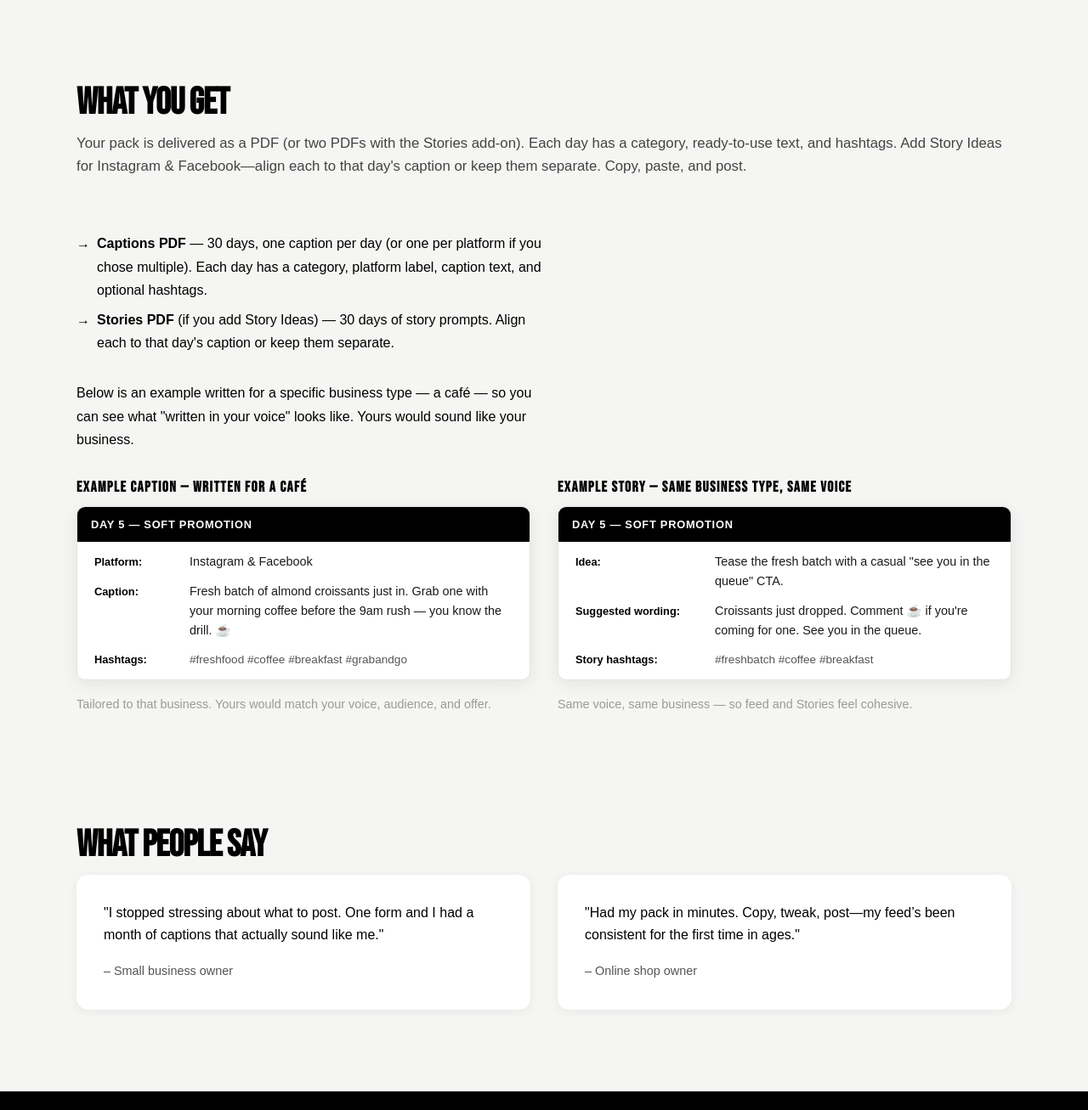
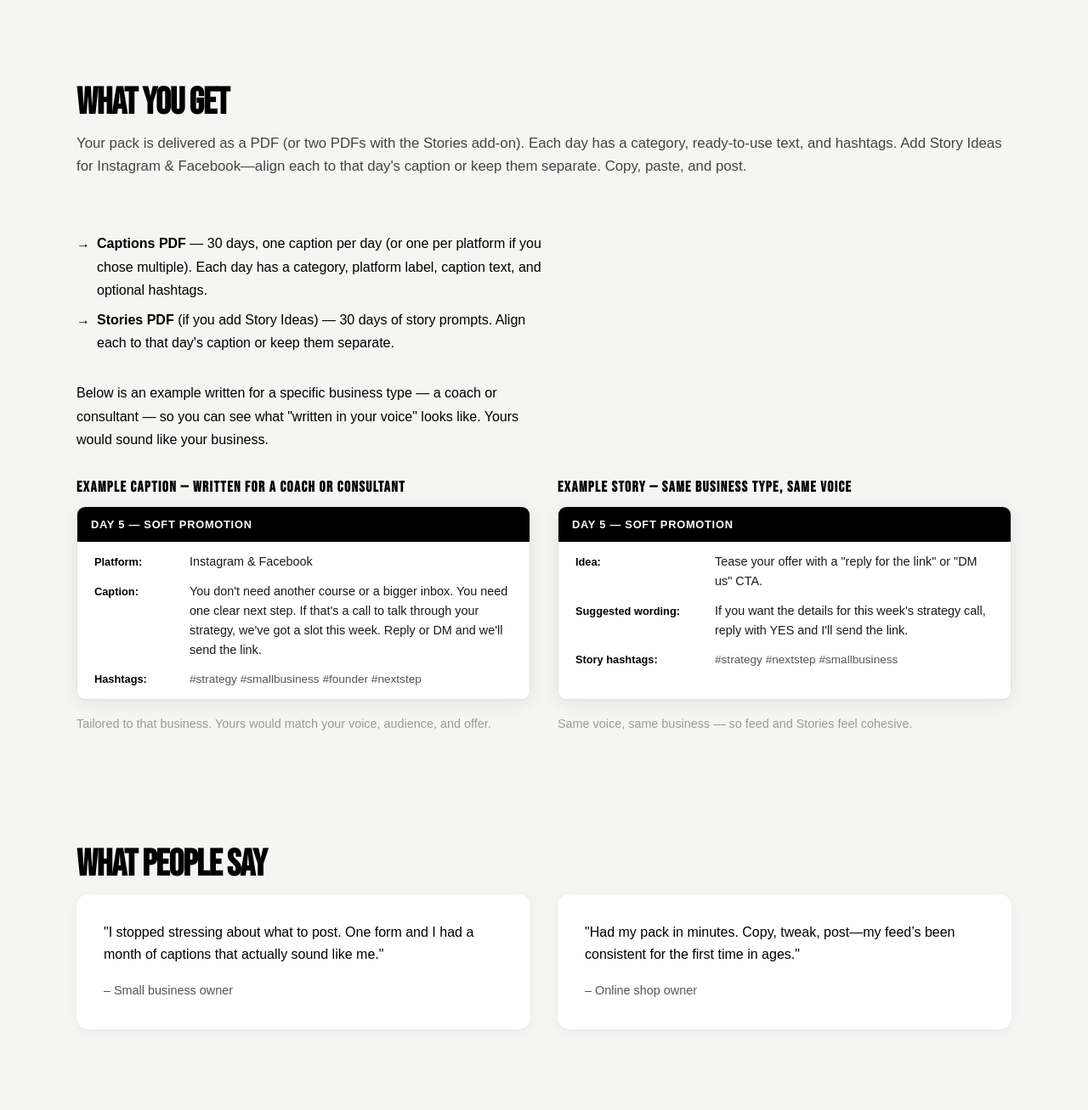
Before and after one commit to lumo22company/Lumo22, a Flask app: page /captions in a window 1280 px wide. Shown: the part 2620-3927 px from the top of the page at 85% size. Run offline with Flask 3, Linux system fonts and the light colour scheme; some web fonts are replaced.

Commit message:
Captions page: coach/consultant example, no emojis
Made-with: Cursor

```diff
--- a/templates/captions.html
+++ b/templates/captions.html
@@ -157,10 +157,10 @@
           <li data-reveal style="padding-left: 1.5rem; position: relative; margin-top: 0.5rem;"><span style="position: absolute; left: 0;">→</span> <strong>Stories PDF</strong> (if you add Story Ideas) — 30 days of story prompts. Align each to that day's caption or keep them separate.</li>
         </ul>
       </div>
-      <p data-reveal style="margin: 0 0 1.5rem; font-size: 1rem; color: var(--text-on-light, #1a1a1a); max-width: 560px; text-align: left;">Below is an example written for a specific business type — a café — so you can see what "written in your voice" looks like. Yours would sound like your business.</p>
+      <p data-reveal style="margin: 0 0 1.5rem; font-size: 1rem; color: var(--text-on-light, #1a1a1a); max-width: 560px; text-align: left;">Below is an example written for a specific business type — a coach or consultant — so you can see what "written in your voice" looks like. Yours would sound like your business.</p>
       <div class="captions-examples-grid">
         <div data-reveal>
-      <p class="dfd-heading" data-reveal style="font-size: 1.1rem; margin-top: 0; margin-bottom: 0.75rem;">Example caption — written for a café</p>
+      <p class="dfd-heading" data-reveal style="font-size: 1.1rem; margin-top: 0; margin-bottom: 0.75rem;">Example caption — written for a coach or consultant</p>
       <div class="captions-example-block example-block-captions">
         <div class="example-day-header">Day 5 — Soft Promotion</div>
         <div class="example-content">
@@ -170,11 +170,11 @@
           </div>
           <div class="example-row">
             <span class="example-label">Caption:</span>
-            <span class="example-value example-caption">Fresh batch of almond croissants just in. Grab one with your morning coffee before the 9am rush — you know the drill. ☕</span>
+            <span class="example-value example-caption">You don't need another course or a bigger inbox. You need one clear next step. If that's a call to talk through your strategy, we've got a slot this week. Reply or DM and we'll send the link.</span>
           </div>
           <div class="example-row">
             <span class="example-label">Hashtags:</span>
-            <span class="example-value example-hashtags">#freshfood #coffee #breakfast #grabandgo</span>
+            <span class="example-value example-hashtags">#strategy #smallbusiness #founder #nextstep</span>
           </div>
         </div>
       </div>
@@ -187,15 +187,15 @@
         <div class="example-content">
           <div class="example-row">
             <span class="example-label">Idea:</span>
-            <span class="example-value">Tease the fresh batch with a casual "see you in the queue" CTA.</span>
+            <span class="example-value">Tease your offer with a "reply for the link" or "DM us" CTA.</span>
           </div>
           <div class="example-row">
             <span class="example-label">Suggested wording:</span>
-            <span class="example-value">Croissants just dropped. Comment ☕ if you're coming for one. See you in the queue.</span>
+            <span class="example-value">If you want the details for this week's strategy call, reply with YES and I'll send the link.</span>
           </div>
           <div class="example-row">
             <span class="example-label">Story hashtags:</span>
-            <span class="example-value example-hashtags">#freshbatch #coffee #breakfast</span>
+            <span class="example-value example-hashtags">#strategy #nextstep #smallbusiness</span>
           </div>
         </div>
       </div>
```
